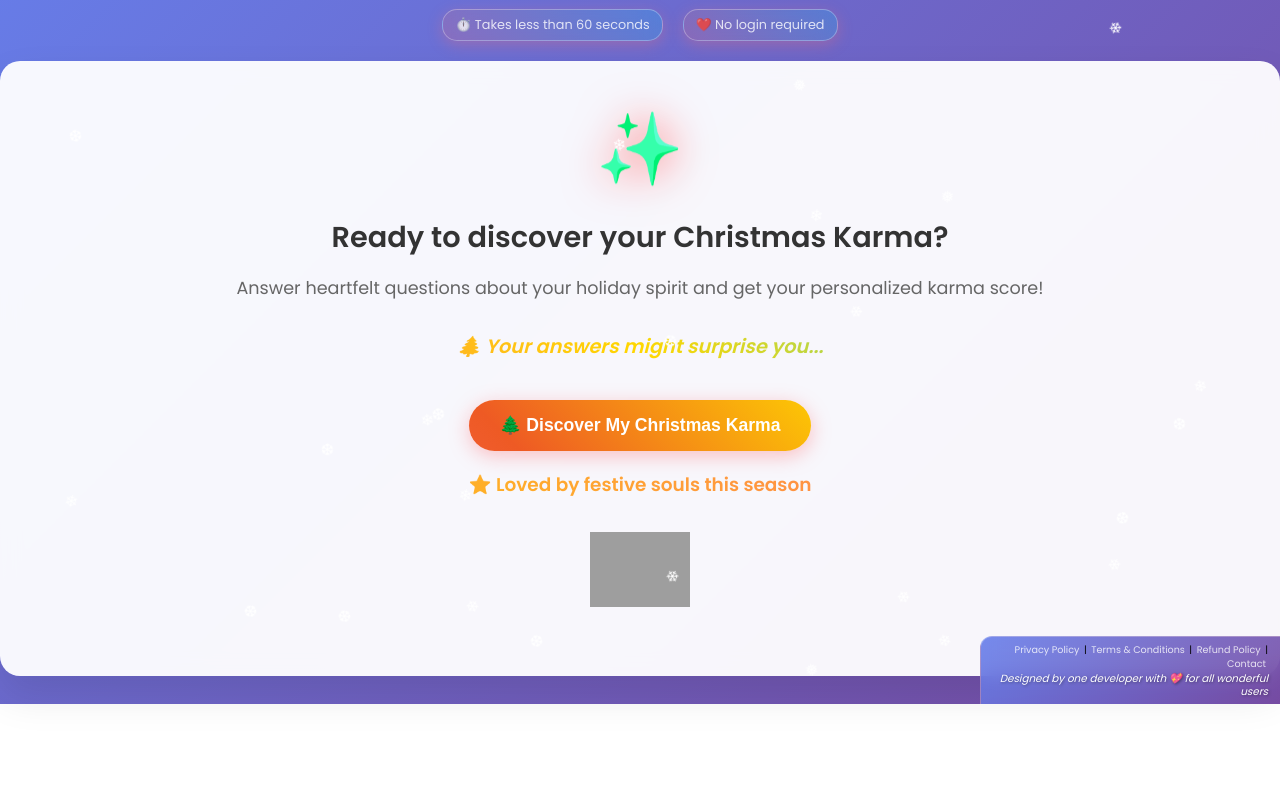
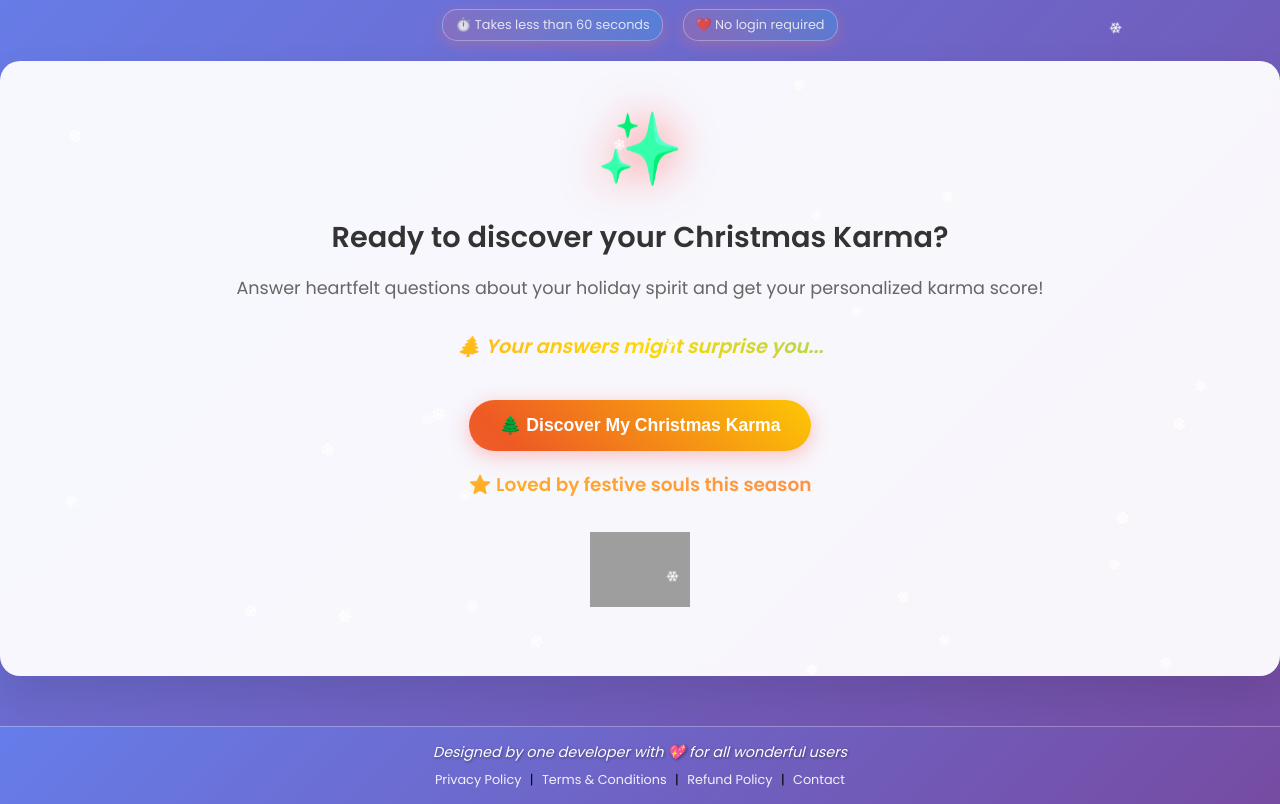
Before and after one commit to shitoleyogesh2022/christmas-karma-meter, a plain HTML site: page index.html in a window 1280 px wide. Shown: the part 96-900 px from the top of the page. Before the commit the page ends 800 px from the top, so only its background shows below. Drawn offline with Linux system fonts and the light colour scheme; grey boxes are pictures that could not be loaded; a script that the page names is missing; a web font is replaced by a local one.

Commit message:
Reorganize footer layout and fix donation amount detection

```diff
--- a/index.html
+++ b/index.html
@@ -256,14 +256,15 @@
         </div>
     </div>
 
-    <footer class="footer">
+    <!-- Legal Footer - Bottom of Page -->
+    <footer class="footer-bottom">
+        <p class="developer-credit-bottom">Designed by one developer with 💖 for all wonderful users</p>
         <div class="footer-links">
             <a href="privacy-policy.html">Privacy Policy</a> |
             <a href="terms-conditions.html">Terms & Conditions</a> |
             <a href="refund-policy.html">Refund Policy</a> |
             <a href="contact.html">Contact</a>
         </div>
-        <p>Designed by one developer with 💖 for all wonderful users</p>
     </footer>
 
     <script src="https://checkout.razorpay.com/v1/checkout.js"></script>
--- a/style.css
+++ b/style.css
@@ -310,15 +310,35 @@ body {
     box-shadow: 0 5px 15px rgba(255, 107, 107, 0.3);
 }
 
+.footer-bottom {
+    position: relative;
+    bottom: 0;
+    width: 100%;
+    background: linear-gradient(135deg, rgba(102, 126, 234, 0.95), rgba(118, 75, 162, 0.95));
+    padding: 15px 0;
+    text-align: center;
+    margin-top: 50px;
+    border-top: 1px solid rgba(255, 255, 255, 0.3);
+}
+
+.developer-credit-bottom {
+    margin: 0 0 8px 0;
+    font-size: 0.9rem;
+    color: #ffffff;
+    font-style: italic;
+    text-shadow: 1px 1px 3px rgba(0, 0, 0, 0.4);
+    font-weight: 500;
+}
+
 .footer-links {
-    margin-bottom: 2px;
-    font-size: 0.6rem;
+    margin: 0;
+    font-size: 0.8rem;
 }
 
 .footer-links a {
-    color: rgba(255, 255, 255, 0.8);
+    color: rgba(255, 255, 255, 0.9);
     text-decoration: none;
-    margin: 0 2px;
+    margin: 0 5px;
 }
 
 .footer-links a:hover {
@@ -1129,12 +1149,13 @@ body {
         padding: 4px 8px;
     }
 
-    .footer p {
-        font-size: 0.6rem;
+    .developer-credit-bottom {
+        font-size: 0.8rem;
+        margin-bottom: 6px;
     }
 
     .footer-links {
-        font-size: 0.55rem;
+        font-size: 0.7rem;
     }
 
     .btn-primary, .btn-secondary, .btn-share, .btn-premium {
```
